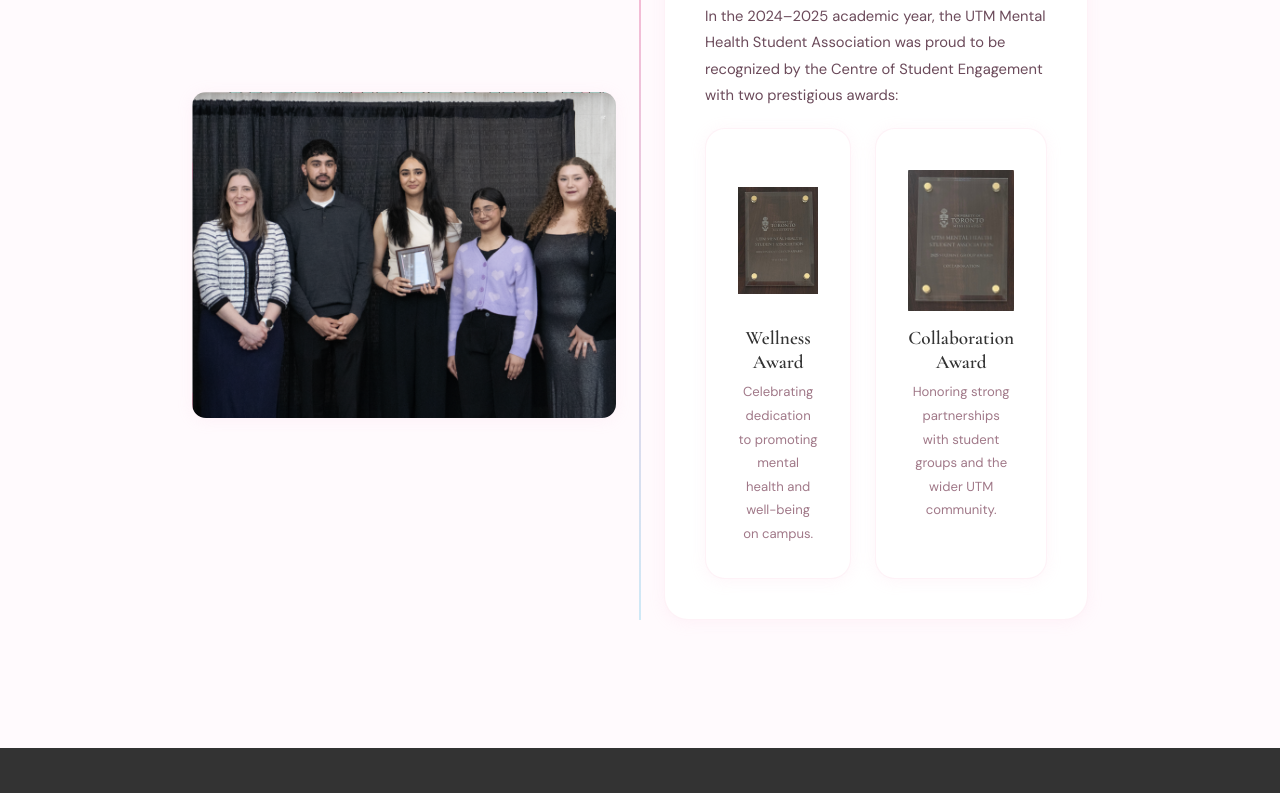
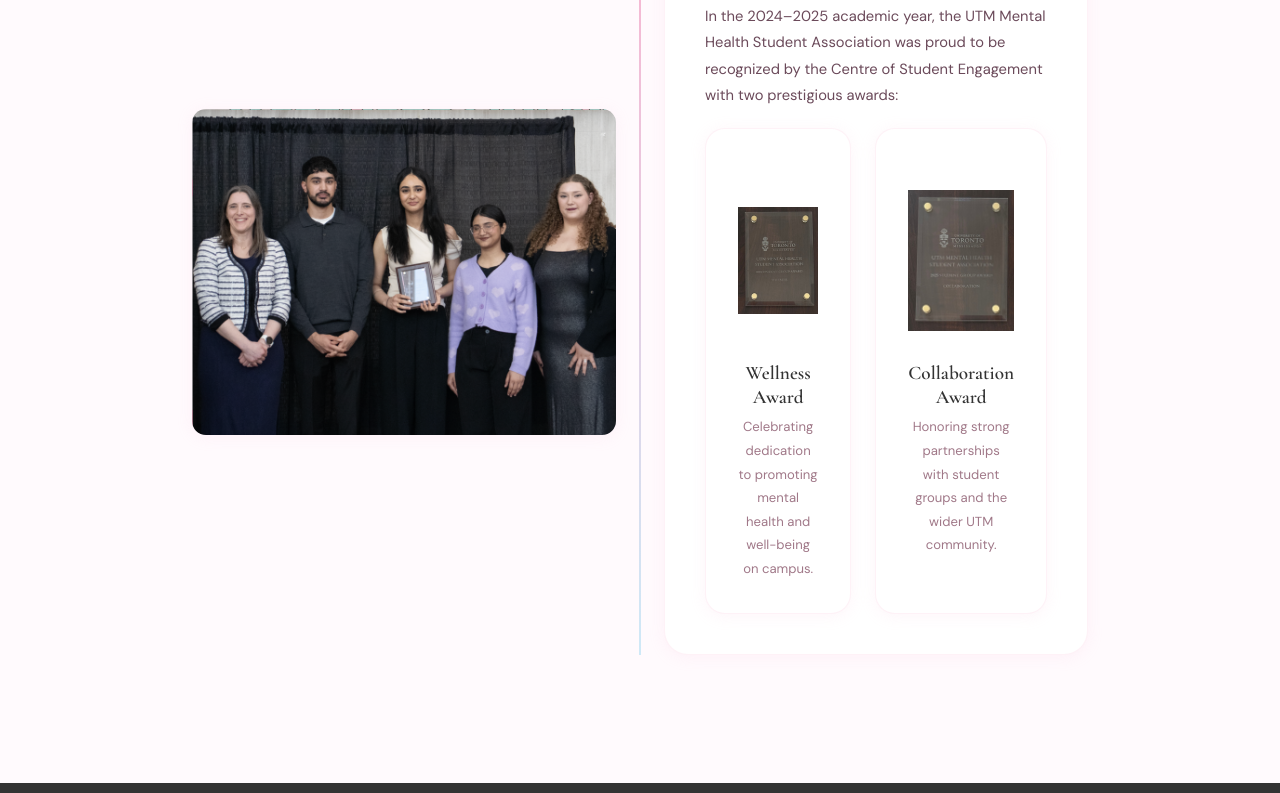
Before and after one commit to Khushii1015/MentalHealthStudentAssociation, a plain HTML site: page big-moments.html in a window 1280 px wide. Shown: the part 1081-1874 px from the top of the page. Drawn offline with nearby package versions, Linux system fonts and the light colour scheme.

Commit message:
Add award-icon styles and adjust image height

```diff
--- a/css/style.css
+++ b/css/style.css
@@ -1053,9 +1053,17 @@ footer .footer-links a:hover { color: var(--mint); }
 }
 
 
+.award-icon {
+  height: 200px;
+  display: flex;
+  align-items: center;
+  justify-content: center;
+}
+
 .award-icon img {
   width: 100%;
-  height: 160px;
+  height: 100%;
   object-fit: contain;
-  border-radius: 12px;
+  border-radius: 12px !important;
+  border: none;
 }
```
